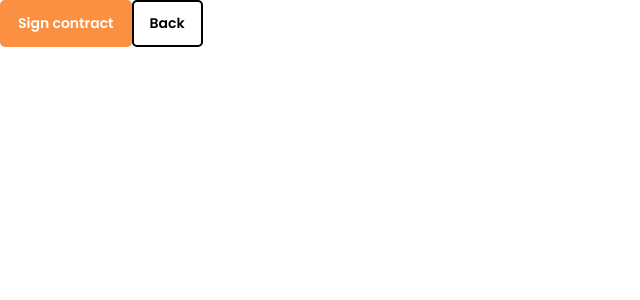
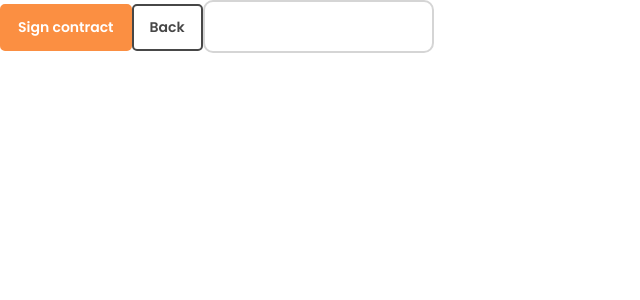
Before and after one commit to carrotist-coder/TipMinder, a React app: page / in a window 1280 px wide. Shown: the top 300 px of the page, without its empty margins (0-640 px from the left). Built offline with nearby package versions, Linux system fonts and the light colour scheme.

Commit message:
feat(shared): Input component, styles refactor, input base common styles, fonts dividing

```diff
--- a/src/app/App.jsx
+++ b/src/app/App.jsx
@@ -1,11 +1,13 @@
-import '@/shared/config';
+import '@shared/ui/styles';
 import { Button } from '@shared/ui/Button';
+import { Input } from '@shared/ui/Input';
 
 export const App = () => {
   return (
     <>
       <Button>Sign contract</Button>
       <Button type="secondary">Back</Button>
+      <Input />
     </>
   );
 };
--- a/src/shared/config/index.js
+++ /dev/null
@@ -1 +0,0 @@
-import './styles';
--- a/src/shared/config/styles/fonts.css
+++ /dev/null
@@ -1 +0,0 @@
-@import url('https://fonts.googleapis.com/css2?family=Inter:wght@600&family=Poppins:wght@600&display=swap');
--- a/src/shared/config/styles/variables.css
+++ /dev/null
@@ -1,5 +0,0 @@
-:root {
-  --primary: #fb8f42;
-  --white: #ffffff;
-  --black: #000000;
-}
--- /dev/null
+++ b/src/shared/ui/Input/Input.jsx
@@ -0,0 +1,6 @@
+import styles from '@shared/ui/styles/input-base.module.css';
+
+export const Input = ({ onSubmit, ...props }) => {
+  const style = `${styles.input}`;
+  return <input className={style} onSubmit={onSubmit} {...props} />;
+};
--- /dev/null
+++ b/src/shared/ui/Input/index.js
@@ -0,0 +1 @@
+export { Input } from './Input';
--- /dev/null
+++ b/src/shared/ui/styles/fonts.css
@@ -0,0 +1,3 @@
+@import url('https://fonts.googleapis.com/css2?family=Inter:wght@600&display=swap');
+@import url('https://fonts.googleapis.com/css2?family=Montserrat:wght@500&display=swap');
+@import url('https://fonts.googleapis.com/css2?family=Poppins:wght@600&display=swap');
--- /dev/null
+++ b/src/shared/ui/styles/input-base.module.css
@@ -0,0 +1,8 @@
+.input {
+  font-size: 16px;
+  padding: 15px 16px;
+  border-radius: 10px;
+  color: var(--text);
+  border: 2px solid var(--border);
+  font-family: Montserrat, sans-serif;
+}
--- /dev/null
+++ b/src/shared/ui/styles/variables.css
@@ -0,0 +1,7 @@
+:root {
+  --primary: #fb8f42;
+  --white: #ffffff;
+  --black: #474747;
+  --text: #565656;
+  --border: #d5d5d5;
+}
```
Also changed, not shown: src/shared/ui/styles/global.css (renamed from src/shared/config/styles/global.css), src/shared/ui/styles/index.js (renamed from src/shared/config/styles/index.js).
